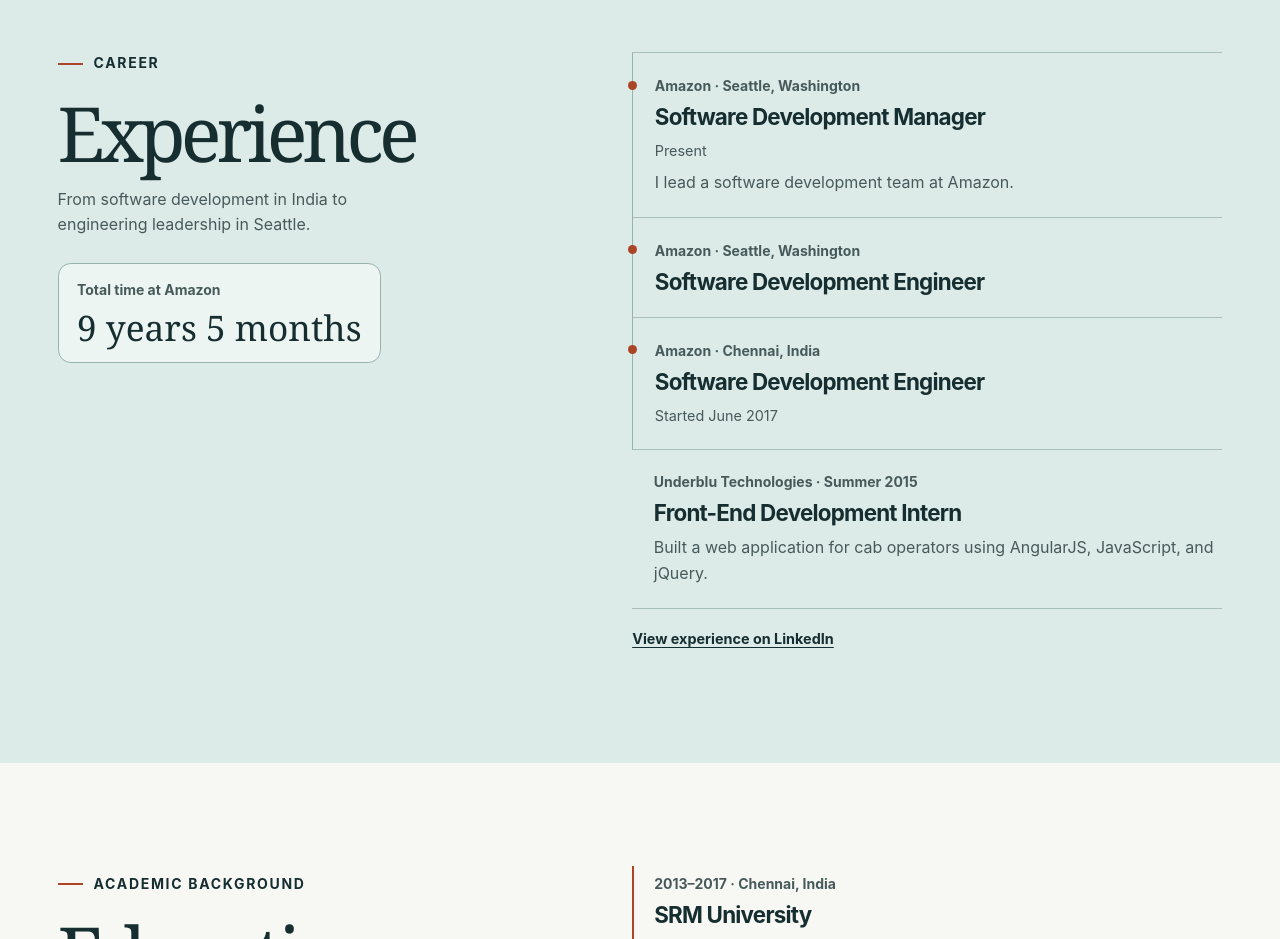
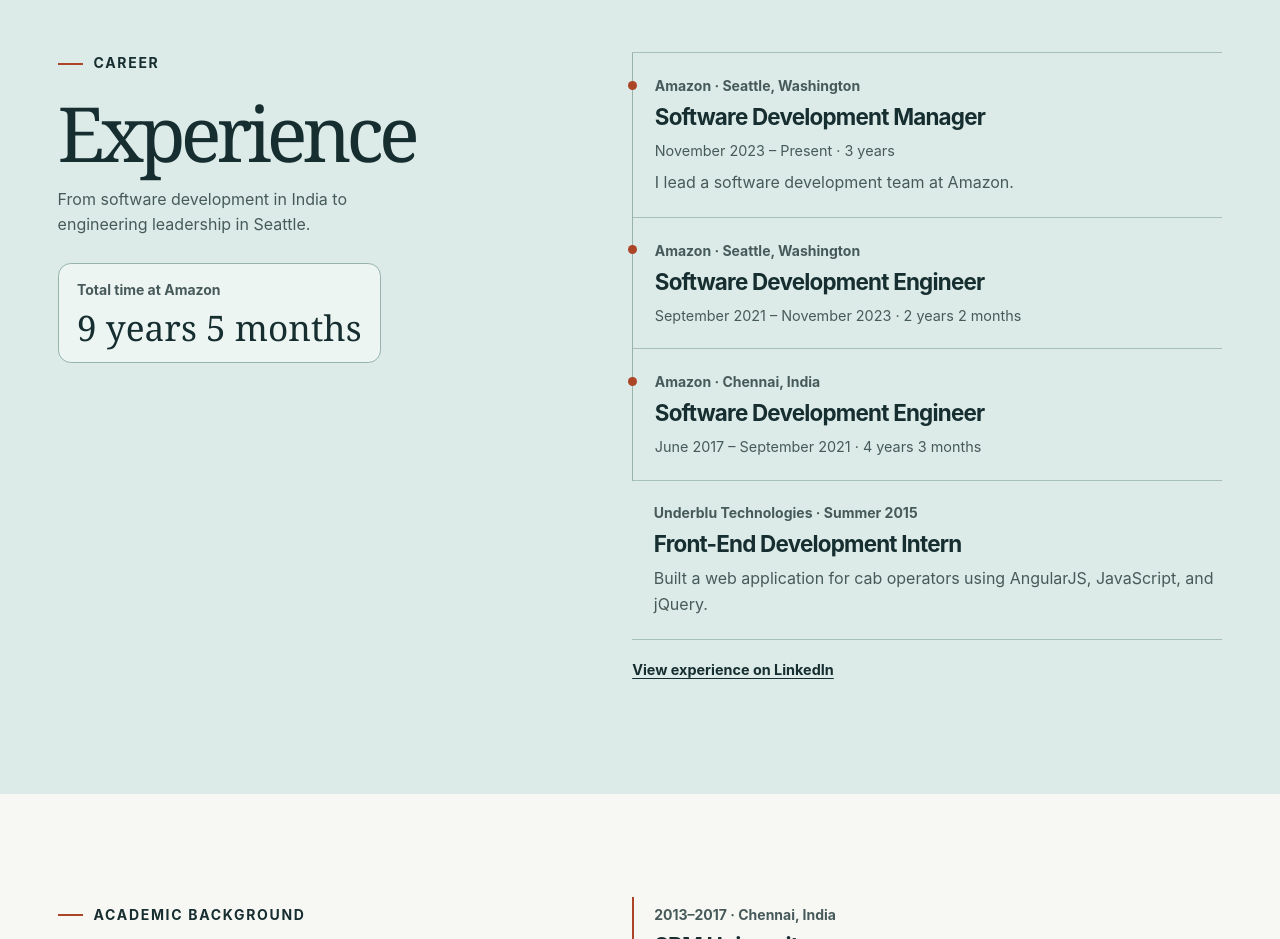
Before and after one commit to Sandeeprds95/sandeeprds95.github.io, a plain HTML site: page index.html in a window 1280 px wide. Shown: the part 900-1839 px from the top of the page. Drawn offline with Linux system fonts and the light colour scheme.

Commit message:
Add confirmed Amazon role dates

```diff
--- a/index.html
+++ b/index.html
@@ -56,21 +56,21 @@
         </div>
         <div class="roles">
           <ol class="timeline" aria-label="Amazon roles" data-amazon-timeline>
-            <li class="entry" data-role>
+            <li class="entry" data-role data-start="2023-11">
               <p class="meta">Amazon · Seattle, Washington</p>
               <h3>Software Development Manager</h3>
-              <p class="role-dates" data-range>Present</p>
+              <p class="role-dates" data-range>November 2023 – Present</p>
               <p>I lead a software development team at Amazon.</p>
             </li>
-            <li class="entry" data-role>
+            <li class="entry" data-role data-start="2021-09">
               <p class="meta">Amazon · Seattle, Washington</p>
               <h3>Software Development Engineer</h3>
-              <p class="role-dates" data-range hidden></p>
+              <p class="role-dates" data-range>September 2021 – November 2023</p>
             </li>
             <li class="entry" data-role data-start="2017-06">
               <p class="meta">Amazon · Chennai, India</p>
               <h3>Software Development Engineer</h3>
-              <p class="role-dates" data-range>Started June 2017</p>
+              <p class="role-dates" data-range>June 2017 – September 2021</p>
             </li>
           </ol>
           <article class="entry internship">
```
